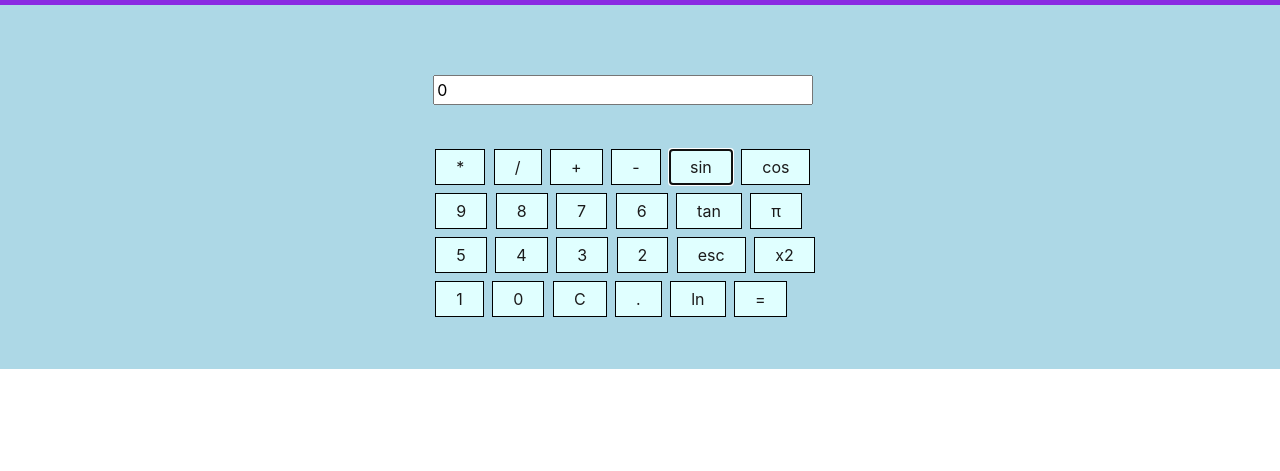
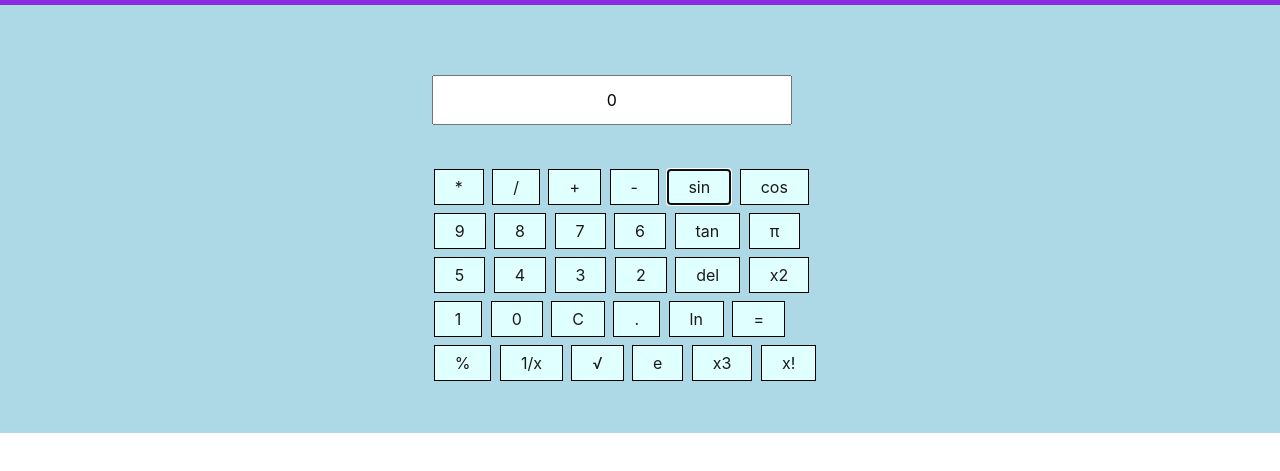
Before and after one commit to dmrt2002/calculator.net, a website: page index.html in a window 1280 px wide. Both pictures are taken after a click on the button "sin". Shown: the part 51-522 px from the top of the page. Drawn offline with nearby package versions, Linux system fonts and the light colour scheme.

Commit message:
fourth commit

```diff
--- a/index.html
+++ b/index.html
@@ -1,7 +1,7 @@
 ś<!DOCTYPE html>
 <html lang="en">
     <meta charset="utf-8">
-    <meta name="viewport" content="width=device-width,initial-scale=1, shrink-to-fit=no">
+    <meta name="viewport" content="width=device-width,initial-scale=1, shrink-to-fit=yes">
     <meta http-equiv="x-ua-compatible" content="ie=edge">
     <link rel="stylesheet" href="styles.css">
     <link rel="stylesheet" href="https://maxcdn.bootstrapcdn.com/bootstrap/4.5.2/css/bootstrap.min.css">
@@ -22,7 +22,7 @@
          <div class="container-fluid box row">
                 <section class="calculator">
                     <form>
-                        <input type="text" name ="screen " id="screen "
+                        <input type="text" style="text-align: center;" name ="screen " id="screen "
                         class="screen" readonly>
                     </form>
                     <br>
@@ -51,7 +51,7 @@
                                   <button type="button" class="button" data-num="4">4</button>
                                   <button type="button" class="button" data-num="3">3</button>
                                   <button type="button" class="button" data-num="2">2</button>
-                                  <button type="button" id="impbutton" class="btn-back" data-num="back">esc</button>
+                                  <button type="button" id="impbutton" class="btn-back" data-num="back">del</button>
                                   <button type="button" id="impbutton" class="btn-square" data-num="square">x2</button>
 
                              <br>
@@ -63,6 +63,16 @@
                               <button type="button" class="button" data-num=".">.</button>
                               <button type="button" id="impbutton" class="btn-lan" data-num="ln">ln</button>
                               <button type="button" id="impbutton" class="btn-equal" data-num="=">=</button>
+
+                              <br>
+
+
+                              <button type="button" class="btn-per" id="impbutton" data-num="%">%</button>
+                              <button type="button" class="btn-rec" id="impbutton" data-num="1/x">1/x</button>
+                              <button type="button" id="impbutton"class="btn-root" data-num="root">√</button>
+                              <button type="button" class="btn-e"id="impbutton"data-num="e">e</button>
+                              <button type="button" id="impbutton"class="btn-cube" data-num="cube">x3</button>
+                              <button type="button" id="impbutton" class="btn-fact" data-num="x!">x!</button>
 
                      </div>
                      <br><br>
@@ -80,5 +90,6 @@
       <script src="https://maxcdn.bootstrapcdn.com/bootstrap/4.5.2/js/bootstrap.min.js"></script>
 
       <script src="index.js"></script>
+
     </body>
 </html>
--- a/index.js
+++ b/index.js
@@ -10,6 +10,12 @@
     let square = document.querySelector(".btn-square");
     let lan = document.querySelector(".btn-lan");
     let pie = document.querySelector(".btn-pie");
+    let sqrt = document.querySelector(".btn-root");
+    let cube = document.querySelector(".btn-cube");
+    let e = document.querySelector(".btn-e");
+    let per = document.querySelector(".btn-per");
+    let rec = document.querySelector(".btn-rec");
+    let fac = document.querySelector(".btn-fact");
 
 
     buttons.forEach(function(button){
@@ -37,7 +43,7 @@
     })
 
     sin.addEventListener("click",function(e){
-        screen.value = screen.value * 0.0174533;
+        screen.value *= 0.0174533;
         let answer = Math.sin(screen.value);
         screen.value = answer
     })
@@ -64,8 +70,45 @@
        if(screen.value === ""){
            screen.value =  3.1415926536 ;
        }else{
-           screen.value = screen.value * 3.1415926536
+           screen.value *= 3.1415926536
        }
     })
 
+    sqrt.addEventListener("click",function(e){
+        let answer = Math.sqrt(screen.value);
+        screen.value = answer
+    })
+
+    e.addEventListener("click",function(e){
+        screen.value *=  2.7182818285
+    })
+
+    per.addEventListener("click",function(e){
+        screen.value *= 0.01
+    })
+
+    cube.addEventListener("click",function(e){
+        screen.value = screen.value * screen.value * screen.value ;
+    })
+
+    rec.addEventListener("click",function(e){
+        screen.value = 1/screen.value
+    })
+
+    fac.addEventListener("click",function(e){
+        if(screen.value<0){
+            screen.value = "Error"
+        }
+        else if (screen.value === 0){
+            screen.value = "1"
+        }
+        else {
+            let fact = 1;
+            for (i = 1; i <= screen.value ; i++){
+                fact *= i ;
+            }
+            screen.value = fact
+        }
+    })
+
 })();
--- a/styles.css
+++ b/styles.css
@@ -14,7 +14,8 @@
 }
  .screen {
   color: black;
-  width: 380px;
+  width: 360px;
+  height: 50px;
  }
 
  .buttons {
@@ -74,3 +75,4 @@
     -webkit-transition-duration: 0.4s; /* Safari */
     transition-duration: 0.4s;
   }
+  body{width:100%;margin:auto;min-width:450px;max-width:2000px}
```
Lines whose indentation alone changed are shown as unchanged.
